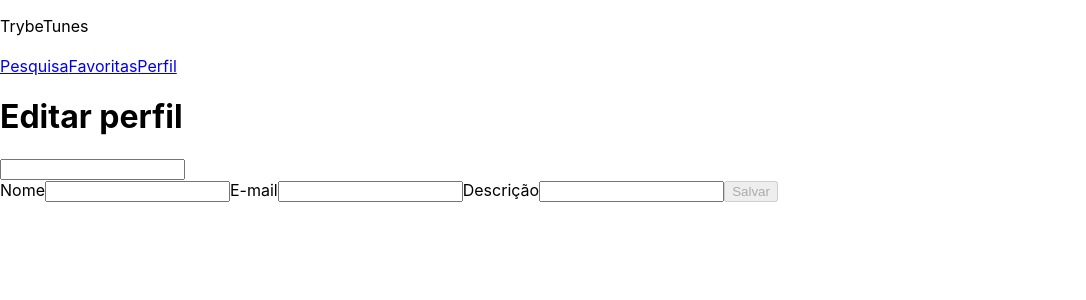
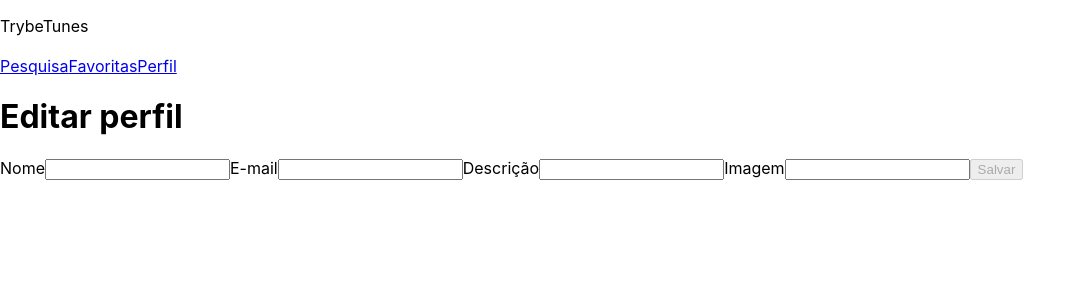
Before and after one commit to AnaMariaTozi/trybetunes, a React (Create React App) app: page /profile/edit in a window 1280 px wide. Shown: the top 300 px of the page, without its empty margins (0-1086 px from the left). Built offline with nearby package versions, Linux system fonts and the light colour scheme.

Commit message:
ajustments

```diff
--- a/src/pages/ProfileEdit.js
+++ b/src/pages/ProfileEdit.js
@@ -73,18 +73,6 @@ class ProfileEdit extends Component {
           ? <Loading />
           : (
             <form>
-              <div>
-
-                <label htmlFor="image">
-                  <input
-                    type="text"
-                    data-testid="edit-input-image"
-                    name="image"
-                    value={ image }
-                    onChange={ this.handleChange }
-                  />
-                </label>
-              </div>
               <label htmlFor="name">
                 Nome
                 <input
@@ -115,7 +103,18 @@ class ProfileEdit extends Component {
                   onChange={ this.handleChange }
                 />
               </label>
+              <label htmlFor="image">
+                Imagem
+                <input
+                  type="text"
+                  data-testid="edit-input-image"
+                  name="image"
+                  value={ image }
+                  onChange={ this.handleChange }
+                />
+              </label>
               <button
+                className="profile-edit-btn"
                 type="button"
                 data-testid="edit-button-save"
                 disabled={ saveBtnDisabled }
```
